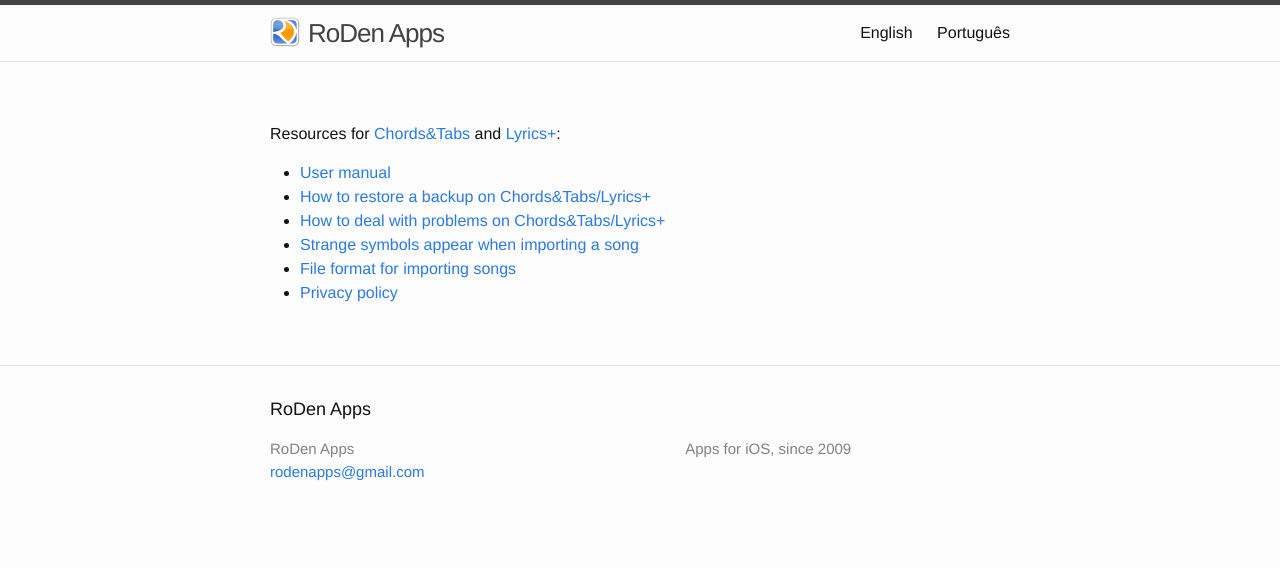
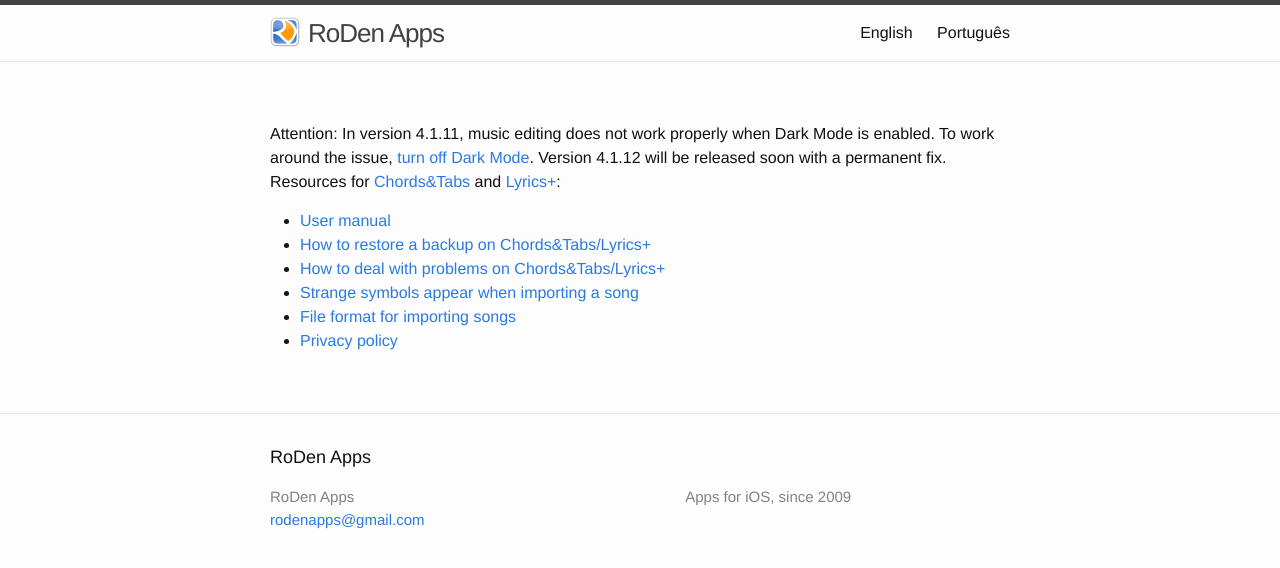
Before and after one commit to rodenapps/rodenapps.github.io, a Jekyll site: the page built from en/index.md, in a window 1280 px wide. Shown: the top 568 px of the page. Built offline with Jekyll 4.4.1, drawn with Linux system fonts in a browser that asks for light colours.

Commit message:
Dark mode bug

```diff
--- a/en/index.md
+++ b/en/index.md
@@ -2,6 +2,7 @@
 layout: page
 ---
 
+Attention: In version 4.1.11, music editing does not work properly when Dark Mode is enabled. To work around the issue, [turn off Dark Mode](https://support.apple.com/en-us/HT210332). Version 4.1.12 will be released soon with a permanent fix.
 Resources for [Chords&Tabs](http://itunes.apple.com/app/cifra/id419424673?mt=8&at=11laGg&ct=page) and [
 Lyrics+](http://itunes.apple.com/app/letra/id419425457?mt=8&at=11laGg&ct=page):
 
```
Also changed, not shown: pt/index.md (+2 -0 lines).
